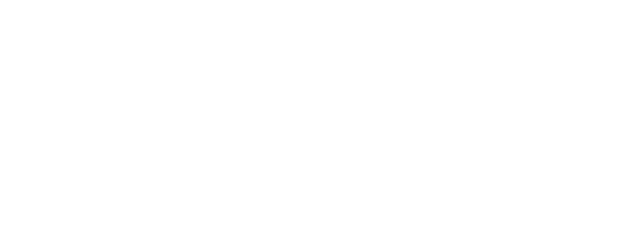
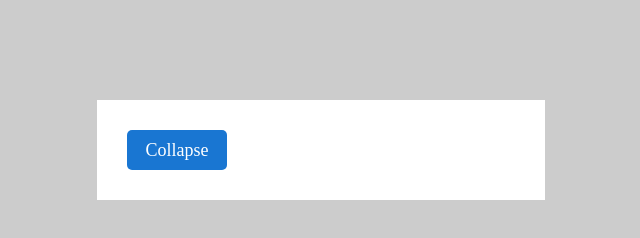
Before and after one commit to taniachris8/animation, a website built with webpack: page src/index.html in a window 1280 px wide. Shown: the whole page, without its empty margins (319-959 px from the left). Built offline with nearby package versions, Linux system fonts and the light colour scheme.

Commit message:
task done

```diff
--- a/src/css/style.css
+++ b/src/css/style.css
@@ -0,0 +1,80 @@
+* {
+  margin: 0;
+  padding: 0;
+  box-sizing: border-box;
+  font-family: "Times New Roman", Times, serif;
+}
+
+body {
+  font-size: 16px;
+  display: flex;
+  flex-direction: column;
+  justify-content: center;
+  align-items: center;
+  background-color: #ccc;
+}
+
+button {
+  font-size: 18px;
+  width: 100px;
+  height: 40px;
+  border: 1px solid #ccc;
+  border-radius: 5px;
+  border: none;
+  cursor: pointer;
+  color: white;
+}
+
+.container {
+  display: flex;
+  flex-direction: column;
+  position: relative;
+  width: 35%;
+  margin-top: 100px;
+  justify-content: center;
+  align-items: center;
+}
+
+.collapse-container {
+  width: 100%;
+  overflow: hidden;
+  background-color: white;
+  padding: 30px;
+}
+
+.collapse-btn {
+  background-color: rgb(25, 118, 210);
+  transition: color 0.5s ease-out;
+  box-sizing: content-box;
+}
+
+.collapse-btn:hover {
+  background-color: rgb(21, 101, 192);
+}
+
+.collapse-btn:active {
+  background-color: rgb(21, 101, 192);
+  box-shadow: 0 0 0 3px rgb(144, 202, 249);
+}
+
+.text-container {
+  opacity: 0;
+  height: 0;
+  transition: all 0.6s ease;
+  visibility: collapse;
+}
+
+.text-container.active {
+  visibility: visible;
+  opacity: 1;
+  height: 140px;
+  margin-top: 20px;
+}
+
+.collapse-text {
+  border: 2px solid #ccc;
+  border-radius: 5px;
+  padding: 20px;
+  color: rgb(68, 68, 68);
+  line-height: 1.3;
+}
--- a/src/index.html
+++ b/src/index.html
@@ -5,6 +5,7 @@
   <meta name="viewport" content="width=device-width, initial-scale=1.0">
   <meta http-equiv="X-UA-Compatible" content="ie=edge">
   <title>Animation</title>
+  <link rel="stylesheet" href="https://stackpath.bootstrapcdn.com/font-awesome/4.7.0/css/font-awesome.min.css">
 </head>
 <body>
 <div class="container"></div>
--- /dev/null
+++ b/src/js/Collapse.js
@@ -0,0 +1,25 @@
+export default class Collapse {
+  constructor(parentEl) {
+    this.parentEl = parentEl;
+
+    this.collapseContainer = document.createElement("div");
+    this.collapseContainer.classList.add("collapse-container");
+    this.collapseContainer.innerHTML = `
+        <button class="collapse-btn">Collapse</button>
+        <div class="text-container">
+        <p class="collapse-text">Lorem ipsum dolor sit, amet consectetur adipisicing elit. Quasi, quo atque qui at doloremque odit hic nobis voluptatem fugiat quibusdam, cumque magni soluta dolor modi architecto eos veritatis impedit? Fugit! Lorem ipsum dolor sit amet, consectetur adipisicing elit.</p>
+        <div>
+        `;
+
+    this.parentEl.append(this.collapseContainer);
+
+    this.textContainer =
+      this.collapseContainer.querySelector(".text-container");
+
+    this.button = this.collapseContainer.querySelector(".collapse-btn");
+
+    this.button.addEventListener("click", () => {
+      this.textContainer.classList.toggle("active");
+    });
+  }
+}
--- a/src/js/app.js
+++ b/src/js/app.js
@@ -0,0 +1,5 @@
+import Collapse from "./Collapse";
+
+const container = document.querySelector(".container");
+
+const collapse = new Collapse(container);
```
